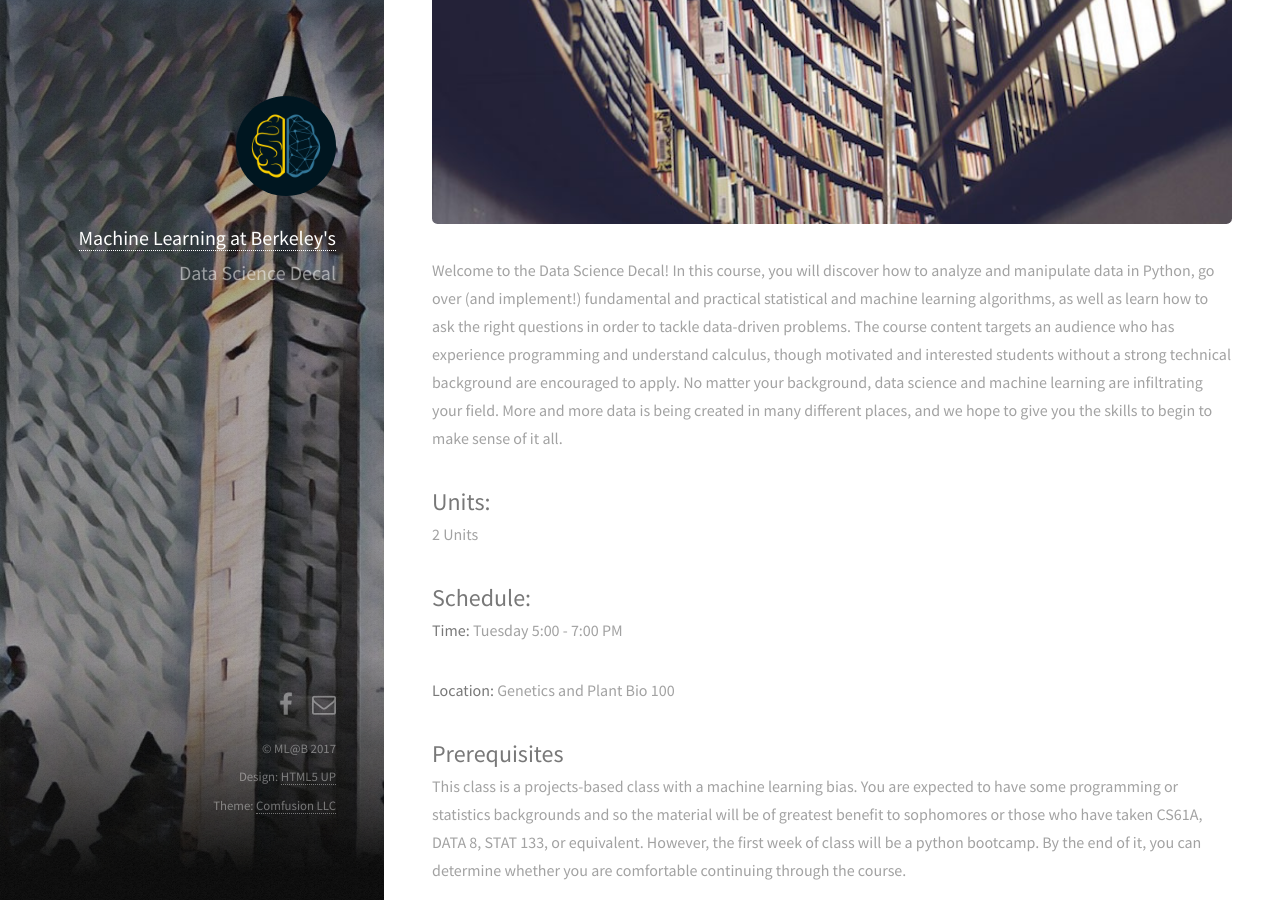
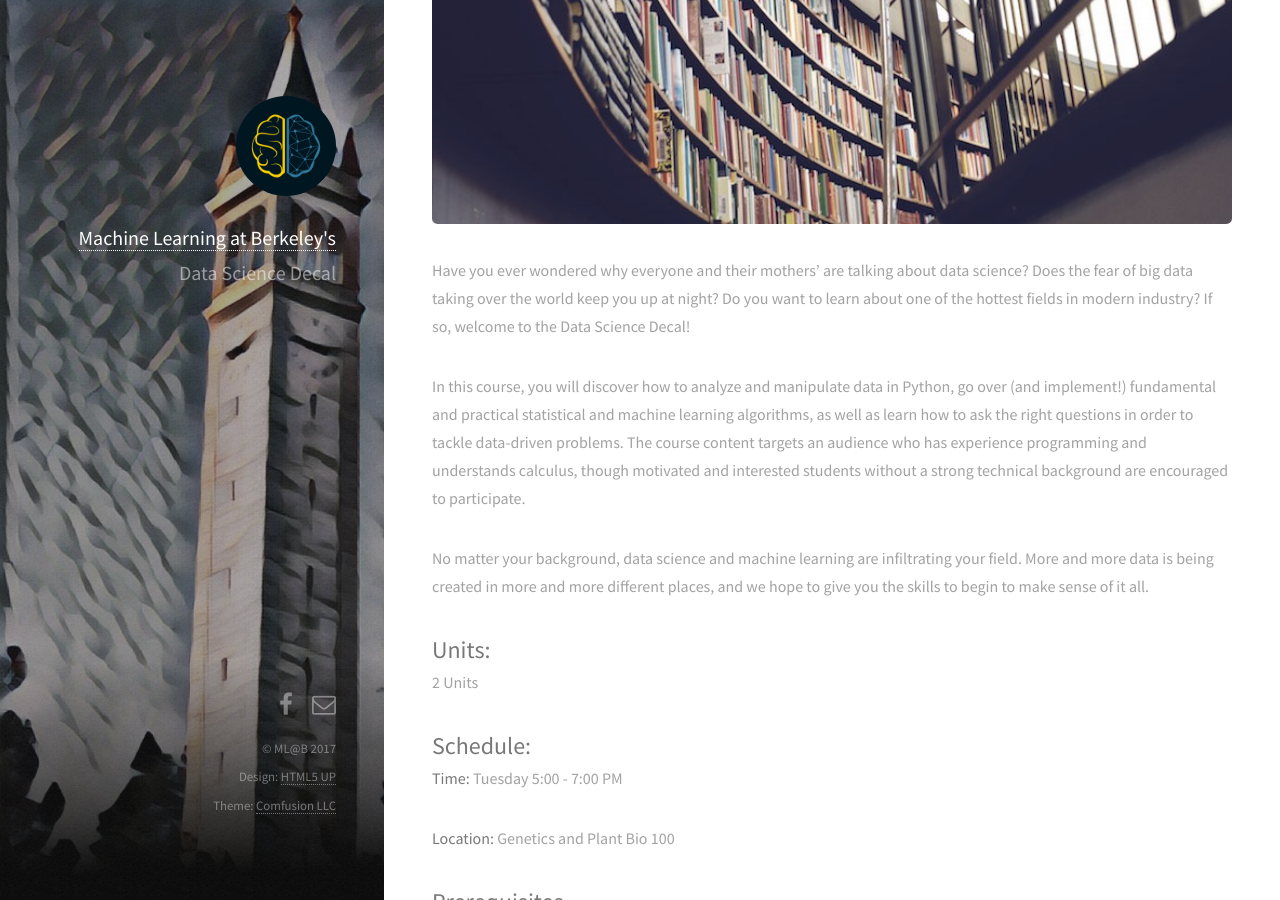
Before and after one commit to mlberkeley/Data-Science-Decal-Website, a Jekyll site: the page built from _posts/2017-08-2-hello-world.markdown, in a window 1280 px wide and 900 px high, scrolled down 441 px. Built offline with Jekyll 4.4.1, drawn with Linux system fonts in a browser that asks for light colours; nearby versions of some CDN libraries.

Commit message:
updated description

```diff
--- a/_posts/2017-08-2-hello-world.markdown
+++ b/_posts/2017-08-2-hello-world.markdown
@@ -3,9 +3,11 @@ layout: post
 title: Hello World!
 ---
 <img src="{{ site.baseurl }}/images/fulls/03.jpg" class="fit image">
+Have you ever wondered why everyone and their mothers’ are talking about data science? Does the fear of big data taking over the world keep you up at night? Do you want to learn about one of the hottest fields in modern industry? If so, welcome to the Data Science Decal!
 
-Welcome to the Data Science Decal! In this course, you will discover how to analyze and manipulate data in Python, go over (and implement!) fundamental and practical statistical and machine learning algorithms, as well as learn how to ask the right questions in order to tackle data-driven problems. The course content targets an audience who has experience programming and understand calculus, though motivated and interested students without a strong technical background are encouraged to apply. No matter your background, data science and machine learning are infiltrating your field. More and more data is being created in many different places, and we hope to give you the skills to begin to make sense of it all.
+In this course, you will discover how to analyze and manipulate data in Python, go over (and implement!) fundamental and practical statistical and machine learning algorithms, as well as learn how to ask the right questions in order to tackle data-driven problems. The course content targets an audience who has experience programming and understands calculus, though motivated and interested students without a strong technical background are encouraged to participate.
 
+No matter your background, data science and machine learning are infiltrating your field. More and more data is being created in more and more different places, and we hope to give you the skills to begin to make sense of it all.
 ## Units:
 2 Units
 
```
